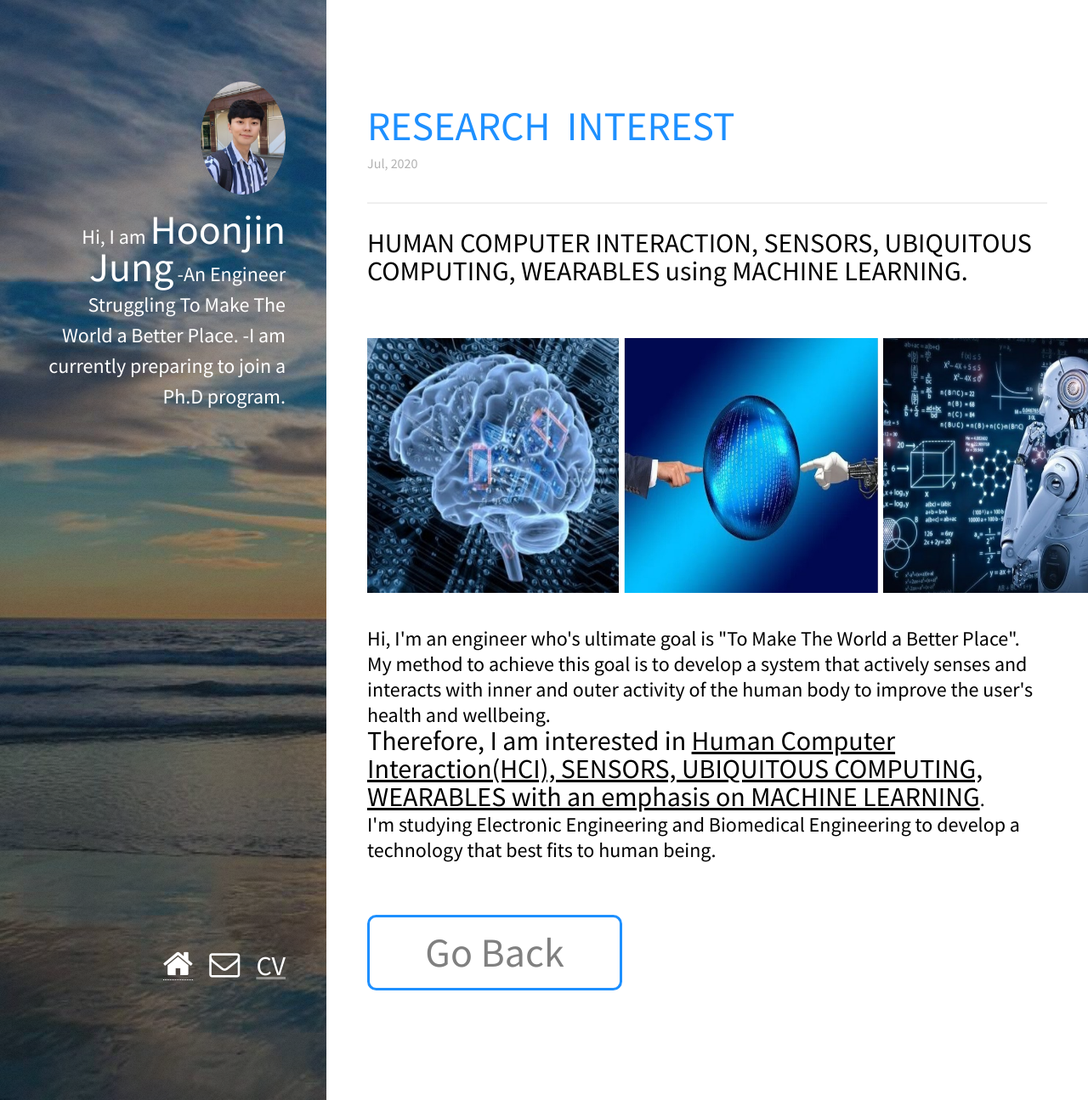
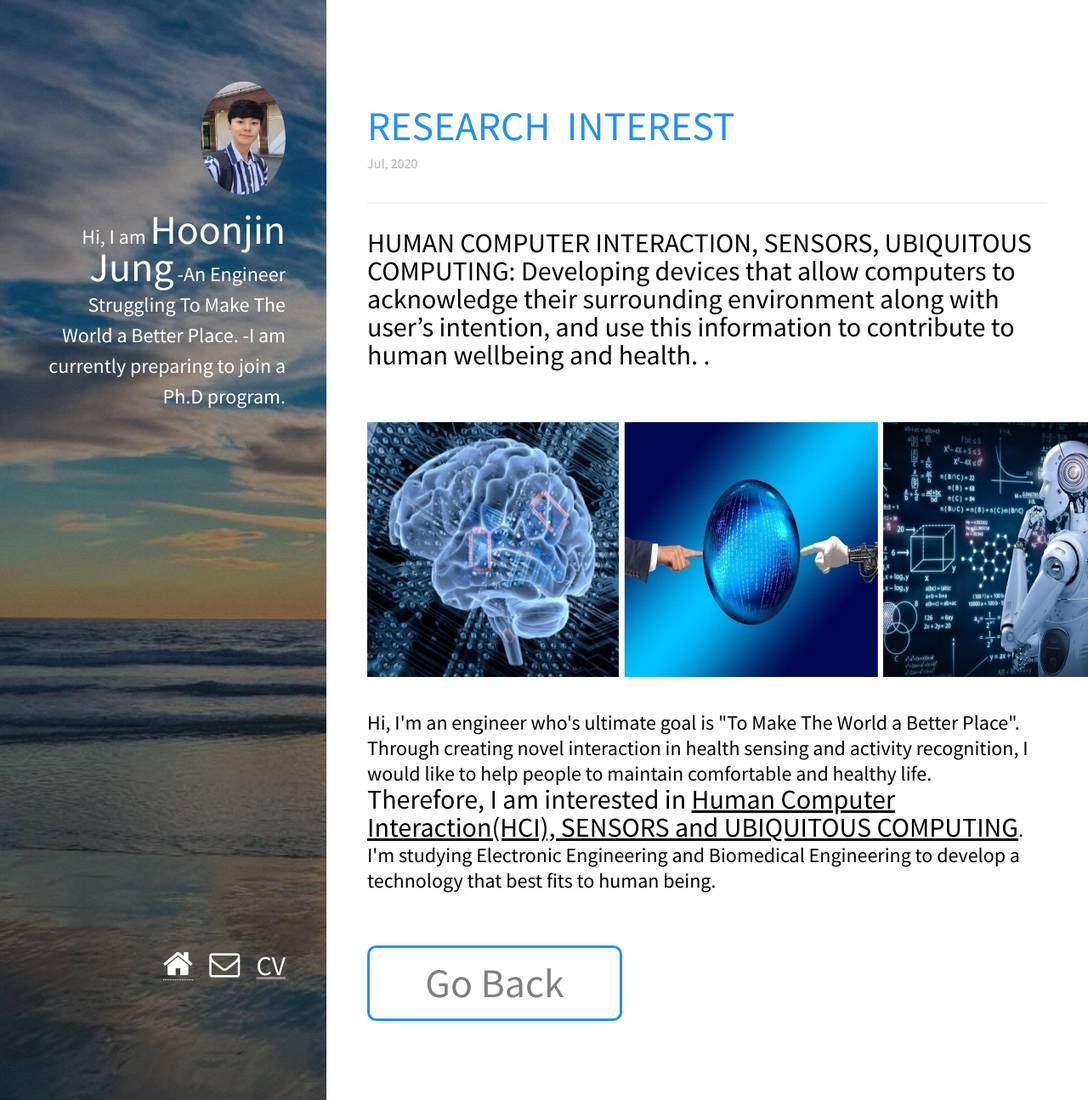
Before and after one commit to davidhoonjin/davidhoonjin.github.io, a Jekyll site: the page built from _posts/2020-07-19-Research Interest.markdown, in a window 1280 px wide and 1295 px high. Shown: the whole window at 85% size. Built offline with Jekyll 4.4.1, drawn with Linux system fonts in a browser that asks for light colours; nearby versions of some CDN libraries.

Commit message:
nth and nth and nth commit

```diff
--- a/_posts/2020-07-19-Research Interest.markdown
+++ b/_posts/2020-07-19-Research Interest.markdown
@@ -3,10 +3,10 @@ layout: post
 title: <font size="7em"> <font style="color:Dodgerblue;"> RESEARCH &nbsp;INTEREST </font></font>
 ---
 ---
-<font size="6em" style="color:black;">HUMAN COMPUTER INTERACTION, SENSORS, UBIQUITOUS COMPUTING, WEARABLES using MACHINE LEARNING.</font>
+<font size="6em" style="color:black;">HUMAN COMPUTER INTERACTION, SENSORS, UBIQUITOUS COMPUTING: Developing devices that allow computers to acknowledge their surrounding environment along with user’s intention, and use this information to contribute to human wellbeing and health. .</font>
 <br>
 
 <img src="/images/fulls/10_1.jpg" class="image-img" width="900" height="300"> <br>
-<font size="5em" style="color:black;">Hi, I'm an engineer who's ultimate goal is "To Make The World a Better Place". My method to achieve this goal is to develop a system that actively senses and interacts with inner and outer activity of the human body to improve the user's health and wellbeing.<br>
-<font size="6em" style="color:black;">Therefore, I am interested in <u>Human Computer Interaction(HCI), SENSORS, UBIQUITOUS COMPUTING, WEARABLES with an emphasis on MACHINE LEARNING</u></font>.<br> I'm studying Electronic Engineering and Biomedical Engineering to develop a technology that best fits to human being.</font>
+<font size="5em" style="color:black;">Hi, I'm an engineer who's ultimate goal is "To Make The World a Better Place". Through creating novel interaction  in health sensing and activity recognition, I would like to help people to maintain comfortable and healthy life.<br>
+<font size="6em" style="color:black;">Therefore, I am interested in <u>Human Computer Interaction(HCI), SENSORS and UBIQUITOUS COMPUTING</u></font>.<br> I'm studying Electronic Engineering and Biomedical Engineering to develop a technology that best fits to human being.</font>
 <br>
```
Also changed, not shown: 2 other files.
